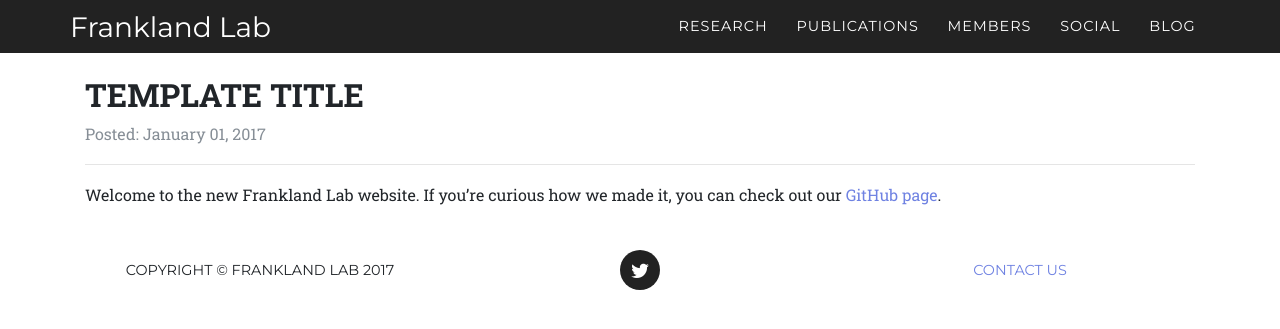
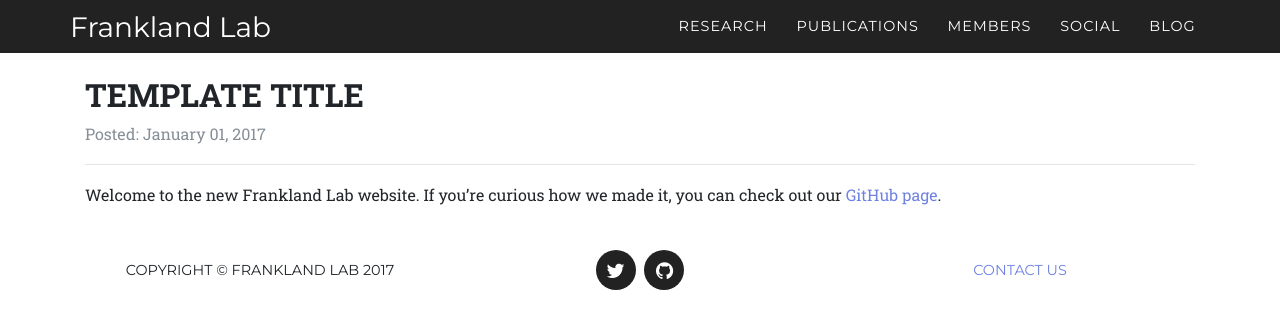
Before and after one commit to jf-lab/jflab, a Jekyll site: the page built from _posts/2017-10-13-template.md, in a window 1280 px wide. Shown: the top 329 px of the page. Built offline with Jekyll 4.4.1, drawn with Linux system fonts in a browser that asks for light colours; some web fonts are replaced.

Commit message:
footer github

```diff
--- a/_includes/footer.html
+++ b/_includes/footer.html
@@ -9,6 +9,11 @@
           <li class="list-inline-item">
             <a href="https://twitter.com/franklandlab">
               <i class="fa fa-twitter"></i>
+          </a>
+        </li>
+        <li class="list-inline-item">
+              <a href="https://github.com/jf-lab">
+                <i class="fa fa-github"></i>
             </a>
           </li>
         </ul>
```
Also changed, not shown: 10 other files.
